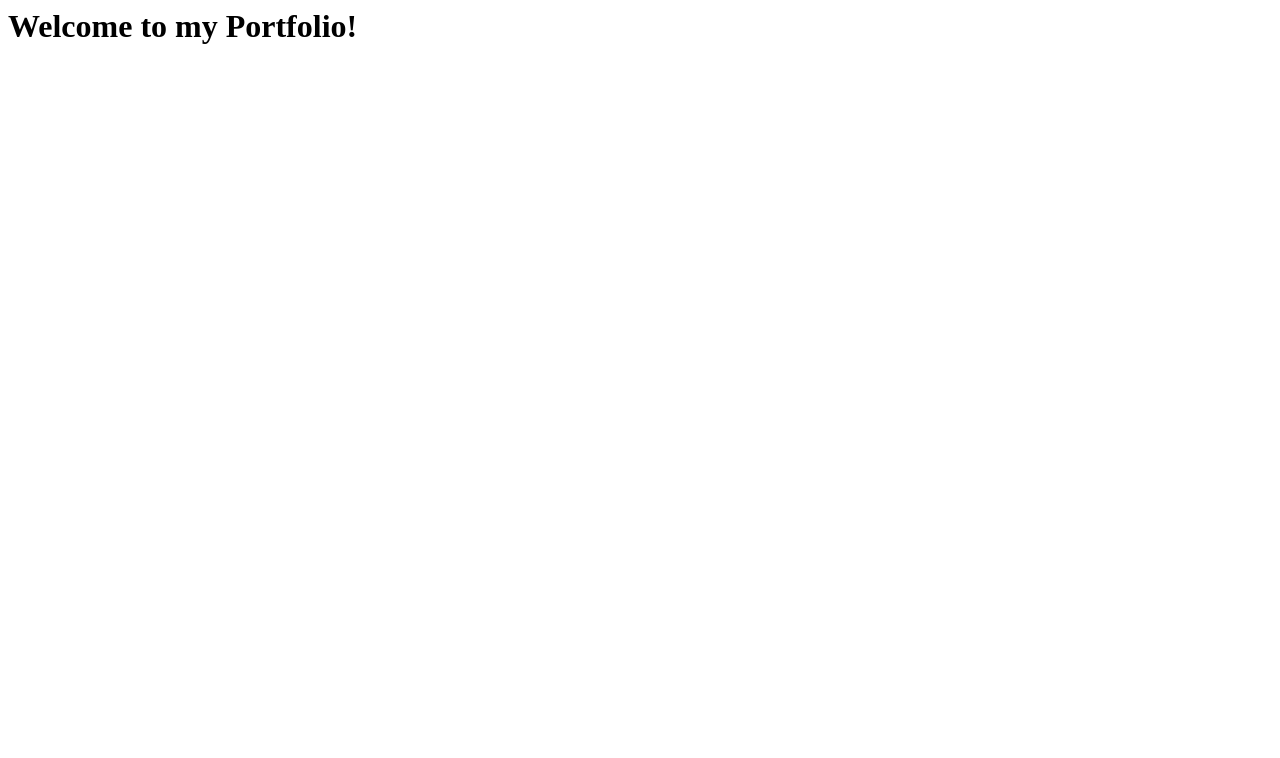
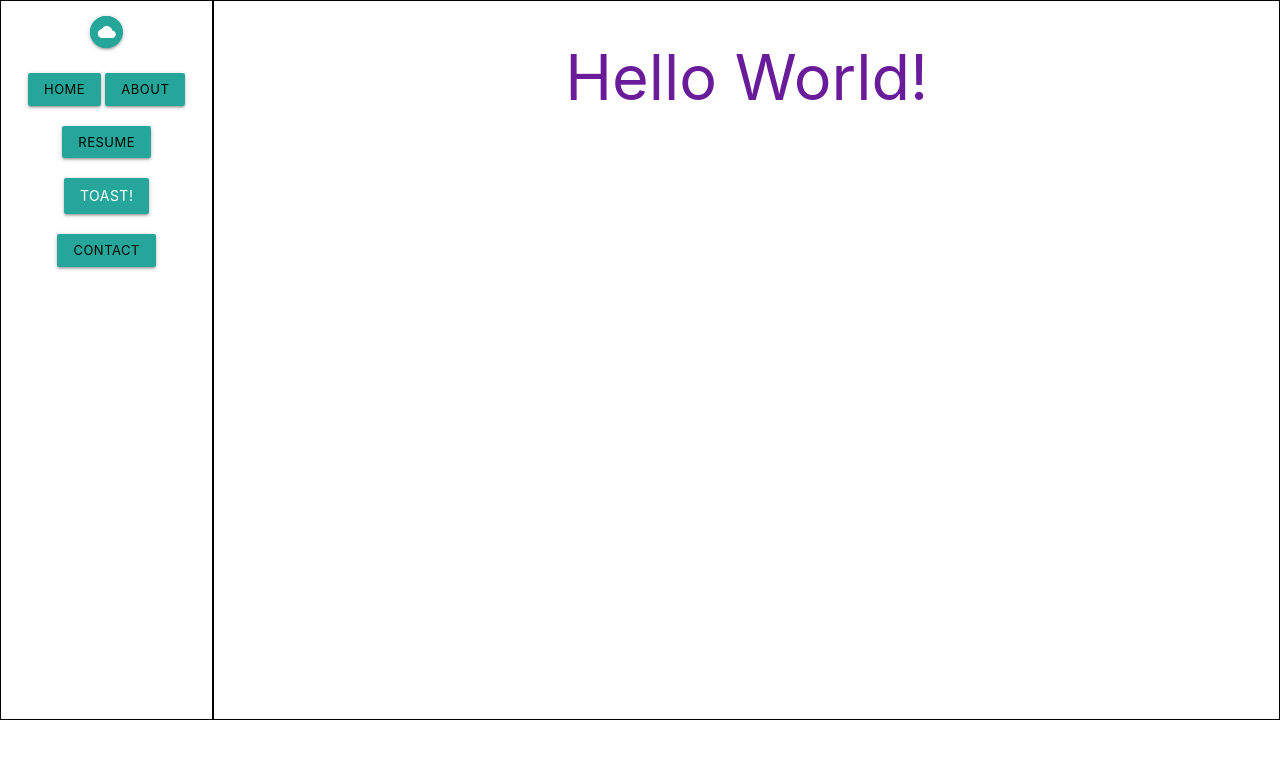
Before and after one commit to jiyuu-jin/pugsandhugs2, a plain HTML site: page index.html in a window 1280 px wide. Drawn offline with nearby package versions, Linux system fonts and the light colour scheme.

Commit message:
Update index.html

```diff
--- a/index.html
+++ b/index.html
@@ -1,8 +1,67 @@
+<!DOCTYPE html>
 <html>
-  <head>
-  </head>
 
-  <body>
-    <h1>Welcome to my Portfolio!</h1>
-  </body>
+<head>
+	 <!-- Compiled and minified CSS -->
+    <link rel="stylesheet" href="https://cdnjs.cloudflare.com/ajax/libs/materialize/1.0.0/css/materialize.min.css">
+
+          <link href="https://fonts.googleapis.com/icon?family=Material+Icons" rel="stylesheet">
+
+    <!-- Compiled and minified JavaScript -->
+    <script src="https://cdnjs.cloudflare.com/ajax/libs/materialize/1.0.0/js/materialize.min.js"></script>
+
+	<style>
+    	.bordered{
+        	border: 1px solid black;
+            height: 90vh;
+        }
+
+        #logo {
+        	margin-bottom: 15px;
+        }
+
+        ul > li{
+        	margin: 10px 0;
+        }
+    </style>
+</head>
+
+<body>
+     <div class="row">
+      <div class="hide-on-small-only bordered col m2">
+      	<ul class="center">
+          <li id="logo">
+            <a class="btn-floating btn-small pulse"><i class="material-icons">cloud</i></a>
+            </li>
+        	<li class="waves-light btn-small">
+            	<a class="black-text text-darken-3" href="/home">Home</a>
+            </li>
+            <li class="waves-light btn-small">
+            	<a class="black-text text-darken-3" href="/about">About</a>
+            </li>
+           <li class="waves-light btn-small">
+            	<a class="black-text text-darken-3" href="/resume">Resume</a>
+            </li>
+            <li>
+       <a onclick="M.toast({html: 'I am a toast'})" class="btn">Toast!</a>
+            </li>
+            <li class="waves-light btn-small">
+            	<a class="black-text text-darken-3" href="/contact">Contact</a>
+            </li>
+        </ul>
+      </div>
+      <div class="bordered col s12 m10">
+      	<h1 class="center purple-text text-darken-3">
+        	Hello World!
+        </h1>
+        <div class="row">
+
+        </div>
+
+     </div>
+
+
+    </div>
+</body>
+
 </html>
```
